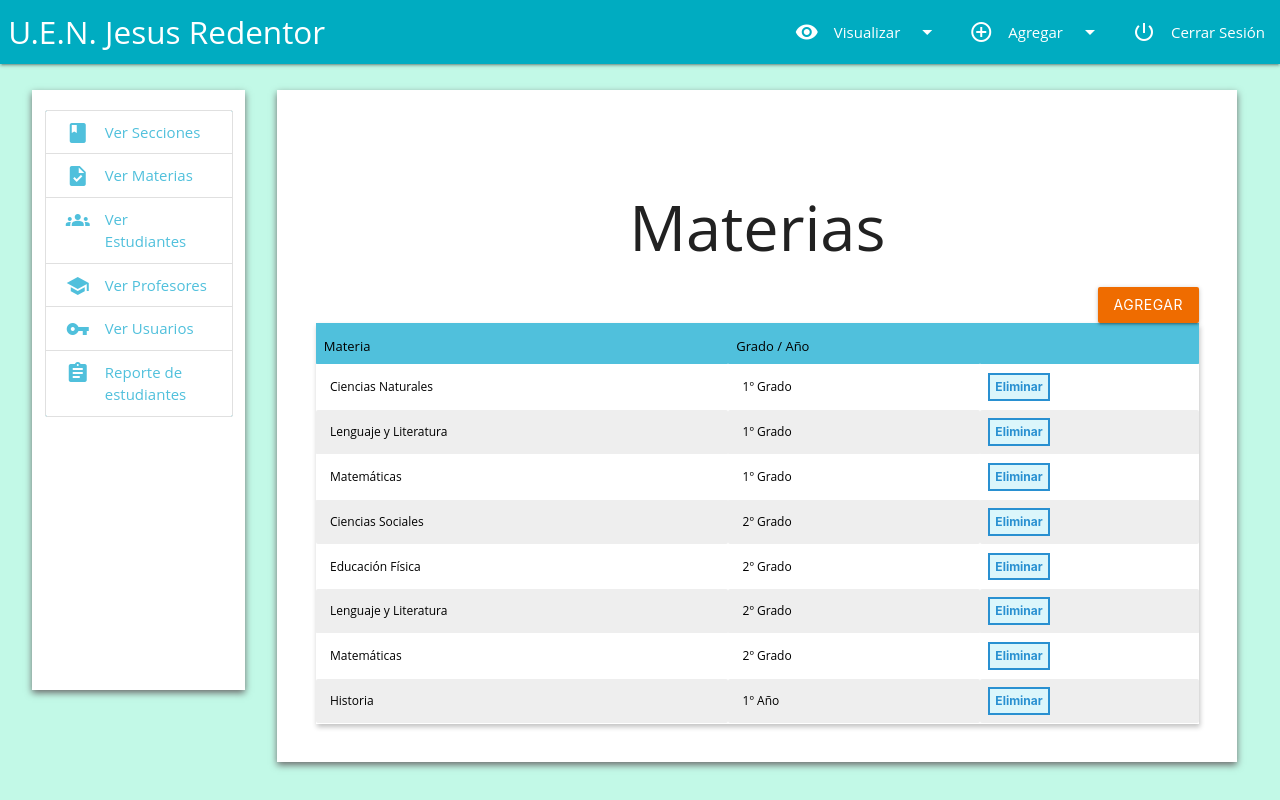
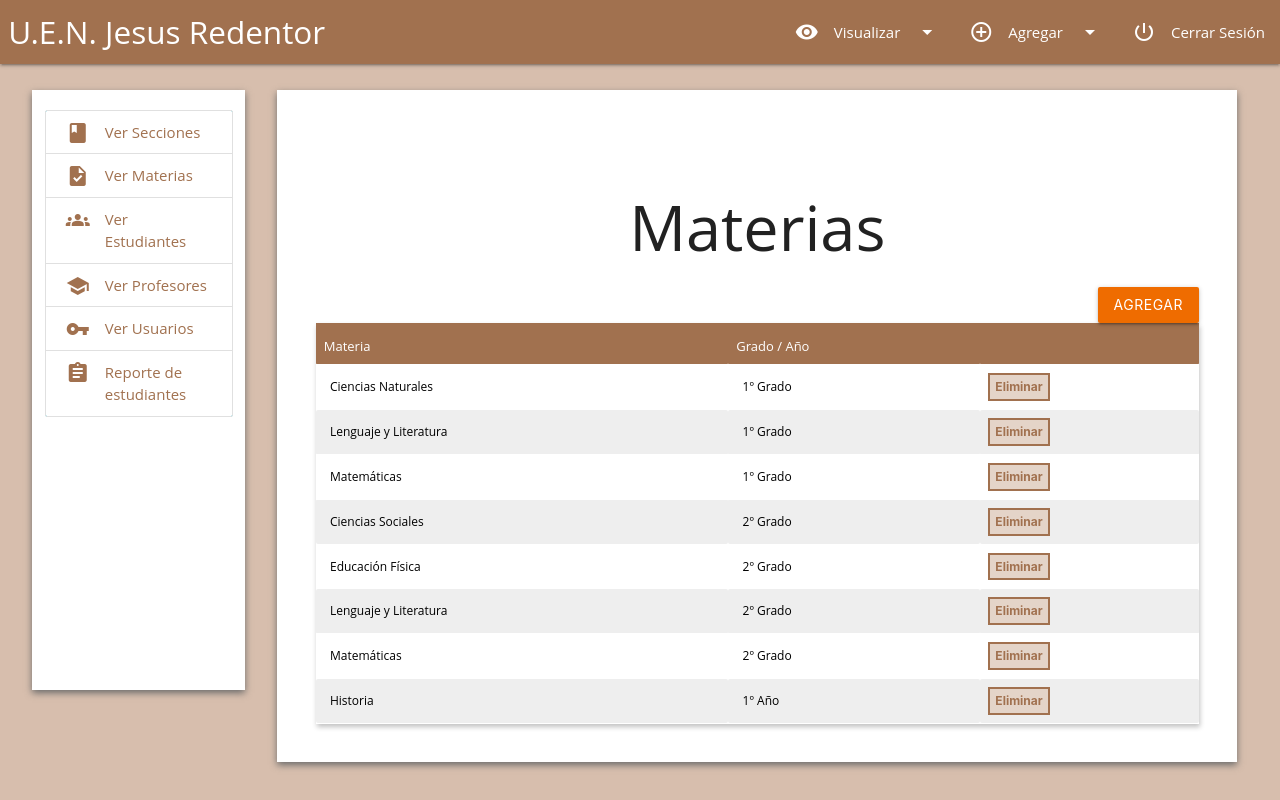
Before and after one commit to AlejandroS2022/UEN-Jesus-Redentor, a PHP site: page /materias.php in a window 1280 px wide. Run offline with PHP 8.4, Linux system fonts and the light colour scheme; a user stored in the database is signed in; data comes from the database, SQL or seed files in the repository.

Commit message:
Ultimas correcciones de diseño.

```diff
--- a/administradores.php
+++ b/administradores.php
@@ -30,7 +30,7 @@ if(!isset($_SESSION["session_username"])) {
 
       <form method='post' action='crearadministrador.php'><button class="btn waves-effect waves-light orange darken-3" style="float: right;" type='submit'>Agregar</button></form>
       </br>
-         <table> <tr> <th>Nombre de usuario</th> <th>Clave</th> <th>Nivel de usuario</th> <th> </th></tr>
+         <table> <tr> <th>Nombre de usuario</th> <th>Nivel de usuario</th> <th> </th></tr>
 
              <script languaje="JavaScript">
                  function aviso(url,Accion,Nombre,Seccion){
@@ -55,7 +55,6 @@ if(!isset($_SESSION["session_username"])) {
     }
         echo"<tr>";
 	echo "<td>&nbsp;&nbsp;".$resultados['usuario']."&nbsp;&nbsp;</td>";
-	echo "<td>&nbsp;&nbsp;".$resultados['clave']."&nbsp;&nbsp;</td>";
   echo "<td>&nbsp;&nbsp;".$nivel."&nbsp;&nbsp;</td>";
   echo "<td>
 
--- a/css/login.css
+++ b/css/login.css
@@ -3,7 +3,7 @@
 --------------------------------------------------------*/
 body
 {
-    background-color: #c2f9e7;
+    background-color: #d7bead;
 	 font-family: 'Open Sans', sans-serif;
 }
 a {
--- a/css/style.css
+++ b/css/style.css
@@ -3,7 +3,7 @@
 --------------------------------------------------------*/
 body
 {
-	background-color: #c2f9e7;
+	background-color: #d7bead;
 	 font-family: 'Open Sans', sans-serif;
 }
 
@@ -226,10 +226,10 @@ th{
     font-size: 13px;
     font-weight: normal;
     padding: 8px;
-    background-color: #50c0dc;
-    border-top: 6px solid #50c0dc;
+    background-color: #a1714f;
+    border-top: 6px solid #a1714f;
     border-bottom: 1px solid #FFF;
-    color: black;
+    color: white;
 }
 
 td{
@@ -295,16 +295,16 @@ footer {
 .grande{ font-size: large;}
 
 .boton-accion {
-    border: 2px solid #2990d1;
+    border: 2px solid #a1714f;
     font-size: 12px;
     font-weight: bold;
-    color: #2990d1;
-    background-color: #dbf6fb;
+    color: #a1714f;
+    background-color: #e4d4c8;
     padding: 5px;
 }
 
 .boton-accion:hover {
-    border: 2px solid #dbf6fb;
-    color: #dbf6fb;
-    background-color: #2990d1;
+    border: 2px solid #e4d4c8;
+    color: #e4d4c8;
+    background-color: #a1714f;
 }
--- a/incluye/lateral.php
+++ b/incluye/lateral.php
@@ -1,28 +1,28 @@
 <div class="col s12 m3 l2 aside" id="contenedor4">
  <div class="collection cyan darken-1">
  	<?php if($_SESSION['session_nivel'] != 3) { ?>
-        <a href="secciones.php" class="collection-item "><span style="color:#50c0dc;"><i class="material-icons left">book</i>Ver Secciones</span></a>
-        <a href="materias.php" class="collection-item "><span style="color:#50c0dc;"><i class="material-icons left">task</i>Ver Materias</span></a>
-        <a href="estudiantes.php" class="collection-item "><span style="color:#50c0dc;"><i class="material-icons left">groups</i>Ver Estudiantes</span></a>
-        <a href="profesores.php" class="collection-item "><span style="color:#50c0dc;"><i class="material-icons left">school</i>Ver Profesores</span></a>
+        <a href="secciones.php" class="collection-item "><span style="color:#a1714f;"><i class="material-icons left">book</i>Ver Secciones</span></a>
+        <a href="materias.php" class="collection-item "><span style="color:#a1714f;"><i class="material-icons left">task</i>Ver Materias</span></a>
+        <a href="estudiantes.php" class="collection-item "><span style="color:#a1714f;"><i class="material-icons left">groups</i>Ver Estudiantes</span></a>
+        <a href="profesores.php" class="collection-item "><span style="color:#a1714f;"><i class="material-icons left">school</i>Ver Profesores</span></a>
     <?php } ?>
     <?php if($_SESSION['session_nivel'] == 1) { ?>
-        <a href="administradores.php" class="collection-item "><span style="color:#50c0dc;"><i class="material-icons left">vpn_key</i>Ver Usuarios</span></a>
+        <a href="administradores.php" class="collection-item "><span style="color:#a1714f;"><i class="material-icons left">vpn_key</i>Ver Usuarios</span></a>
     <?php } ?>
     <?php if($_SESSION['session_nivel'] != 3) { ?>
-        <a href="reporte.php" target="_blank" class="collection-item "><span style="color:#50c0dc;"><i class="material-icons left">assignment</i>Reporte de estudiantes</span></a>
+        <a href="reporte.php" target="_blank" class="collection-item "><span style="color:#a1714f;"><i class="material-icons left">assignment</i>Reporte de estudiantes</span></a>
     <?php } ?>
     <?php if($_SESSION['session_nivel'] == 3) { ?>
-        <a href="materias_est.php" class="collection-item "><span style="color:#50c0dc;"><i class="material-icons left">task</i>Materias del estudiante</span></a>
+        <a href="materias_est.php" class="collection-item "><span style="color:#a1714f;"><i class="material-icons left">task</i>Materias del estudiante</span></a>
     <?php } ?>
     <?php if($_SESSION['session_nivel'] == 3) {
-        echo '<a href="datos_alumno.php?cedula='.$_SESSION['session_username'].'" target="_blank" class="collection-item "><span style="color:#50c0dc;"><i class="material-icons left">co_present</i>Datos del estudiante</span></a>';
+        echo '<a href="datos_alumno.php?cedula='.$_SESSION['session_username'].'" target="_blank" class="collection-item "><span style="color:#a1714f;"><i class="material-icons left">co_present</i>Datos del estudiante</span></a>';
     } ?>
     <?php if($_SESSION['session_nivel'] == 3) {
-        echo '<a href="carta_conducta.php?cedula='.$_SESSION['session_username'].'" target="_blank" class="collection-item "><span style="color:#50c0dc;"><i class="material-icons left">feed</i>Carta de buena conducta</span></a>';
+        echo '<a href="carta_conducta.php?cedula='.$_SESSION['session_username'].'" target="_blank" class="collection-item "><span style="color:#a1714f;"><i class="material-icons left">feed</i>Carta de buena conducta</span></a>';
     } ?>
     <?php if($_SESSION['session_nivel'] == 3) {
-        echo '<a href="carnet.php?cedula='.$_SESSION['session_username'].'" target="_blank" class="collection-item "><span style="color:#50c0dc;"><i class="material-icons left">contact_emergency</i>Carnet estudiantil</span></a>';
+        echo '<a href="carnet.php?cedula='.$_SESSION['session_username'].'" target="_blank" class="collection-item "><span style="color:#a1714f;"><i class="material-icons left">contact_emergency</i>Carnet estudiantil</span></a>';
     } ?>
  </div>
 </div>
--- a/incluye/navegacion.php
+++ b/incluye/navegacion.php
@@ -1,5 +1,5 @@
 <nav>
-    <div class="nav-wrapper cyan darken-1">
+    <div class="nav-wrapper" style="background-color: #a1714f;">
       <a href="inicio.php" class="brand-logo">&nbsp;U.E.N. Jesus Redentor</a>
       <a href="#" data-target="mobile-demo" class="sidenav-trigger"><i class="material-icons">menu</i></a>
       <ul class="right hide-on-med-and-down">
@@ -30,41 +30,41 @@
   <ul id='dropdown1' class='dropdown-content'>
   <?php if($_SESSION['session_nivel'] != 3) { ?>
     <li class="divider" tabindex="-1"></li>
-    <li><a href="secciones.php" class="cyan-text darken-1"><i class="material-icons left">book</i>Secciones</a></li>
+    <li><a href="secciones.php" style="color: #a1714f;"><i class="material-icons left">book</i>Secciones</a></li>
     <li class="divider" tabindex="-1"></li>
-    <li><a href="materias.php" class="cyan-text darken-1"><i class="material-icons left">task</i>Materias</a></li>
+    <li><a href="materias.php" style="color: #a1714f;"><i class="material-icons left">task</i>Materias</a></li>
     <li class="divider" tabindex="-1"></li>
-    <li><a href="estudiantes.php" class="cyan-text darken-1"><i class="material-icons left">groups</i>Estudiantes</a></li>
+    <li><a href="estudiantes.php" style="color: #a1714f;"><i class="material-icons left">groups</i>Estudiantes</a></li>
     <li class="divider" tabindex="-1"></li>
-    <li><a href="profesores.php" class="cyan-text darken-1"><i class="material-icons left">school</i>Profesores</a></li>
+    <li><a href="profesores.php" style="color: #a1714f;"><i class="material-icons left">school</i>Profesores</a></li>
   <?php } ?>
   <?php if($_SESSION['session_nivel'] == 1) { ?>
     <li class="divider" tabindex="-1"></li>
-    <li><a href="administradores.php" class="cyan-text darken-1"><i class="material-icons left">key</i>Usuarios</a></li>
+    <li><a href="administradores.php" style="color: #a1714f;"><i class="material-icons left">key</i>Usuarios</a></li>
   <?php } ?>
   <?php if($_SESSION['session_nivel'] == 3) { ?>
     <li class="divider" tabindex="-1"></li>
-    <li><a href="materias_est.php" class="cyan-text darken-1"><i class="material-icons left">task</i>Materias del estudiante</a></li>
+    <li><a href="materias_est.php" style="color: #a1714f;"><i class="material-icons left">task</i>Materias del estudiante</a></li>
     <li class="divider" tabindex="-1"></li>
-    <?php echo '<li><a href="datos_alumno.php?cedula='.$_SESSION['session_username'].'" target="_blank" class="cyan-text darken-1"><i class="material-icons left">co_present</i>Datos del estudiante</a></li>'; ?>
+    <?php echo '<li><a href="datos_alumno.php?cedula='.$_SESSION['session_username'].'" target="_blank" style="color: #a1714f;"><i class="material-icons left">co_present</i>Datos del estudiante</a></li>'; ?>
     <li class="divider" tabindex="-1"></li>
-    <?php echo '<li><a href="carta_conducta.php?cedula='.$_SESSION['session_username'].'" target="_blank" class="cyan-text darken-1"><i class="material-icons left">feed</i>Carta de buena conducta</a></li>'; ?>
+    <?php echo '<li><a href="carta_conducta.php?cedula='.$_SESSION['session_username'].'" target="_blank" style="color: #a1714f;"><i class="material-icons left">feed</i>Carta de buena conducta</a></li>'; ?>
     <li class="divider" tabindex="-1"></li>
-    <?php echo '<li><a href="carnet.php?cedula='.$_SESSION['session_username'].'" target="_blank" class="cyan-text darken-1"><i class="material-icons left">contact_emergency</i>Carnet estudiantil</a></li>'; ?>
+    <?php echo '<li><a href="carnet.php?cedula='.$_SESSION['session_username'].'" target="_blank" style="color: #a1714f;"><i class="material-icons left">contact_emergency</i>Carnet estudiantil</a></li>'; ?>
   <?php } ?>
   </ul>
 
   <ul id='dropdown2' class='dropdown-content'>
-    <li><a href="crearseccion.php" class="cyan-text darken-1"><i class="material-icons left">add_circle_outline</i>Crear sección</a></li>
+    <li><a href="crearseccion.php" style="color: #a1714f;"><i class="material-icons left">add_circle_outline</i>Crear sección</a></li>
     <li class="divider" tabindex="-1"></li>
-    <li><a href="crearmateria.php" class="cyan-text darken-1"><i class="material-icons left">add_circle_outline</i>Crear materia</a></li>
+    <li><a href="crearmateria.php" style="color: #a1714f;"><i class="material-icons left">add_circle_outline</i>Crear materia</a></li>
     <li class="divider" tabindex="-1"></li>
-    <li><a href="crearestudiante.php" class="cyan-text darken-1"><i class="material-icons left">add_circle_outline</i>Agregar estudiante</a></li>
+    <li><a href="crearestudiante.php" style="color: #a1714f;"><i class="material-icons left">add_circle_outline</i>Agregar estudiante</a></li>
     <li class="divider" tabindex="-1"></li>
-    <li><a href="crearprofesor.php" class="cyan-text darken-1"><i class="material-icons left">add_circle_outline</i>Agregar profesor</a></li>
+    <li><a href="crearprofesor.php" style="color: #a1714f;"><i class="material-icons left">add_circle_outline</i>Agregar profesor</a></li>
   <?php if($_SESSION['session_nivel'] == 1) { ?>
     <li class="divider" tabindex="-1"></li>
-    <li><a href="crearadministrador.php" class="cyan-text darken-1"><i class="material-icons left">add_circle_outline</i>Crear usuario</a></li>
+    <li><a href="crearadministrador.php" style="color: #a1714f;"><i class="material-icons left">add_circle_outline</i>Crear usuario</a></li>
   <?php } ?>
   </ul>
 <!--
@@ -91,13 +91,13 @@
   <?php } ?>
   <?php if($_SESSION['session_nivel'] == 3) { ?>
     <li class="divider" tabindex="-1"></li>
-    <li><a href="materias_est.php" class="cyan-text darken-1"><i class="material-icons left">task</i>Materias del estudiante</a></li>
+    <li><a href="materias_est.php"><i class="material-icons left">task</i>Materias del estudiante</a></li>
     <li class="divider" tabindex="-1"></li>
-    <?php echo '<li><a href="datos_alumno.php?cedula='.$_SESSION['session_username'].'" target="_blank" class="cyan-text darken-1"><i class="material-icons left">co_present</i>Datos del estudiante</a></li>'; ?>
+    <?php echo '<li><a href="datos_alumno.php?cedula='.$_SESSION['session_username'].'" target="_blank"><i class="material-icons left">co_present</i>Datos del estudiante</a></li>'; ?>
     <li class="divider" tabindex="-1"></li>
-    <?php echo '<li><a href="carta_conducta.php?cedula='.$_SESSION['session_username'].'" target="_blank" class="cyan-text darken-1"><i class="material-icons left">feed</i>Carta de buena conducta</a></li>'; ?>
+    <?php echo '<li><a href="carta_conducta.php?cedula='.$_SESSION['session_username'].'" target="_blank"><i class="material-icons left">feed</i>Carta de buena conducta</a></li>'; ?>
     <li class="divider" tabindex="-1"></li>
-    <?php echo '<li><a href="carnet.php?cedula='.$_SESSION['session_username'].'" target="_blank" class="cyan-text darken-1"><i class="material-icons left">contact_emergency</i>Carnet estudiantil</a></li>'; ?>
+    <?php echo '<li><a href="carnet.php?cedula='.$_SESSION['session_username'].'" target="_blank"><i class="material-icons left">contact_emergency</i>Carnet estudiantil</a></li>'; ?>
   <?php } ?>
   </ul>
 
```
Also changed, not shown: carta_conducta.php (+6 -4 lines), datos_alumno.php (+29 -27 lines), reporte.php (+5 -3 lines), incluye/membrete.png (added).
